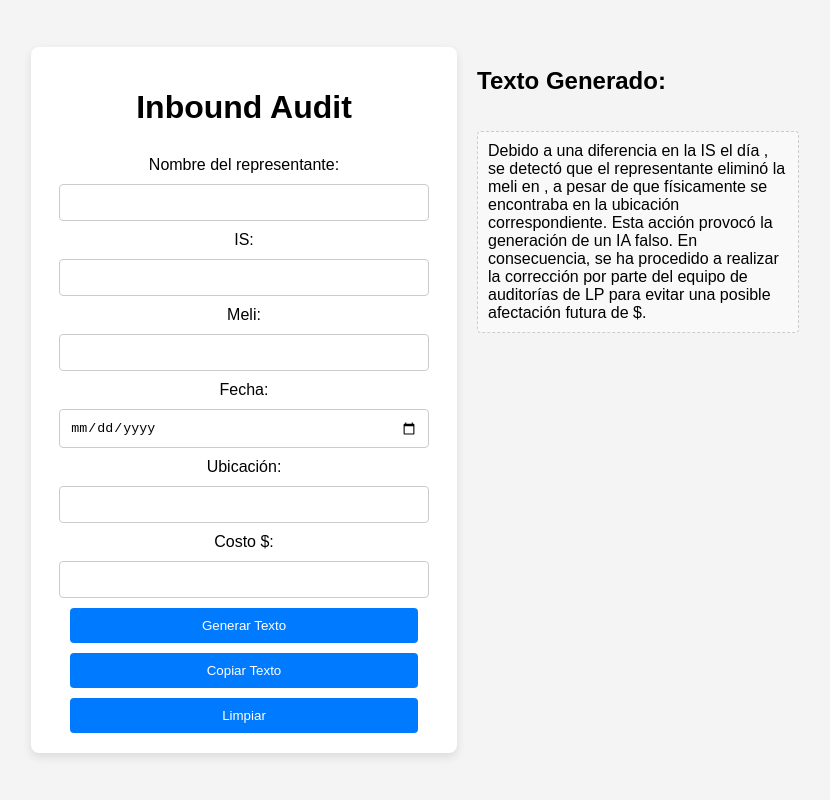
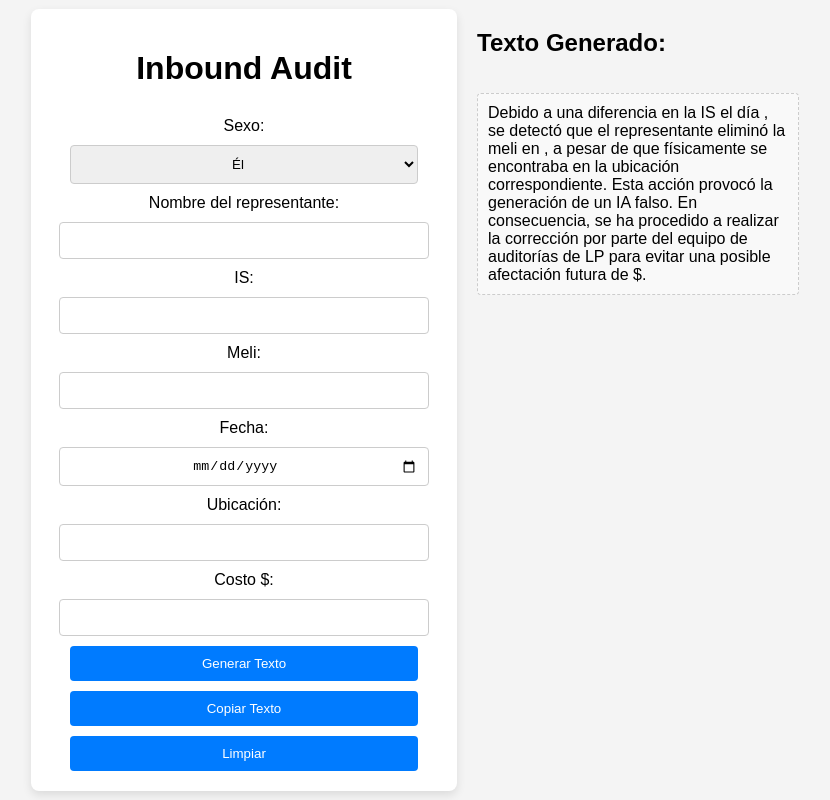
Before and after one commit to OtonielVz/Responsables, a plain HTML site: page index.html in a window 1280 px wide. Both pictures are taken after a click on the button "Generar Texto". Shown: the whole page, without its empty margins (225-1055 px from the left). Drawn offline with Linux system fonts and the light colour scheme.

Commit message:
index.html

```diff
--- a/index.html
+++ b/index.html
@@ -47,6 +47,7 @@
         border: 1px solid #ccc;
         border-radius: 4px;
         transition: border 0.2s;
+        text-align: center;
       }
       input:focus,
       select:focus {
@@ -106,6 +107,12 @@
       <div class="container">
         <h1>Inbound Audit</h1>
 
+        <label for="sexo">Sexo:</label>
+        <select id="sexo">
+          <option value="él">Él</option>
+          <option value="ella">Ella</option>
+        </select>
+
         <label for="nombre">Nombre del representante:</label>
         <input type="text" id="nombre" />
 
@@ -141,6 +148,7 @@
 
     <script>
       document.getElementById("generarTexto").onclick = function () {
+        const sexo = document.getElementById("sexo").value;
         const nombre = document.getElementById("nombre").value;
         const is = document.getElementById("is").value;
         const meli = document.getElementById("meli").value;
@@ -148,7 +156,9 @@
         const ubicacion = document.getElementById("ubicacion").value;
         const costo = document.getElementById("costo").value;
 
-        const texto = `Debido a una diferencia en la IS ${is} el día ${fecha}, se detectó que el representante ${nombre} eliminó la meli ${meli} en ${ubicacion}, a pesar de que físicamente se encontraba en la ubicación correspondiente. Esta acción provocó la generación de un IA falso. En consecuencia, se ha procedido a realizar la corrección por parte del equipo de auditorías de LP para evitar una posible afectación futura de $${costo}.`;
+        const pronombre =
+          sexo === "él" ? "el representante" : "la representante";
+        const texto = `Debido a una diferencia en la IS ${is} el día ${fecha}, se detectó que ${pronombre} ${nombre} eliminó la meli ${meli} en ${ubicacion}, a pesar de que físicamente se encontraba en la ubicación correspondiente. Esta acción provocó la generación de un IA falso. En consecuencia, se ha procedido a realizar la corrección por parte del equipo de auditorías de LP para evitar una posible afectación futura de $${costo}.`;
 
         document.getElementById("textoGenerado").innerText = texto;
         document.getElementById("copiarTexto").style.display = "block";
@@ -170,6 +180,7 @@
       };
 
       document.getElementById("limpiar").onclick = function () {
+        document.getElementById("sexo").value = "él";
         document.getElementById("nombre").value = "";
         document.getElementById("is").value = "";
         document.getElementById("meli").value = "";
```
